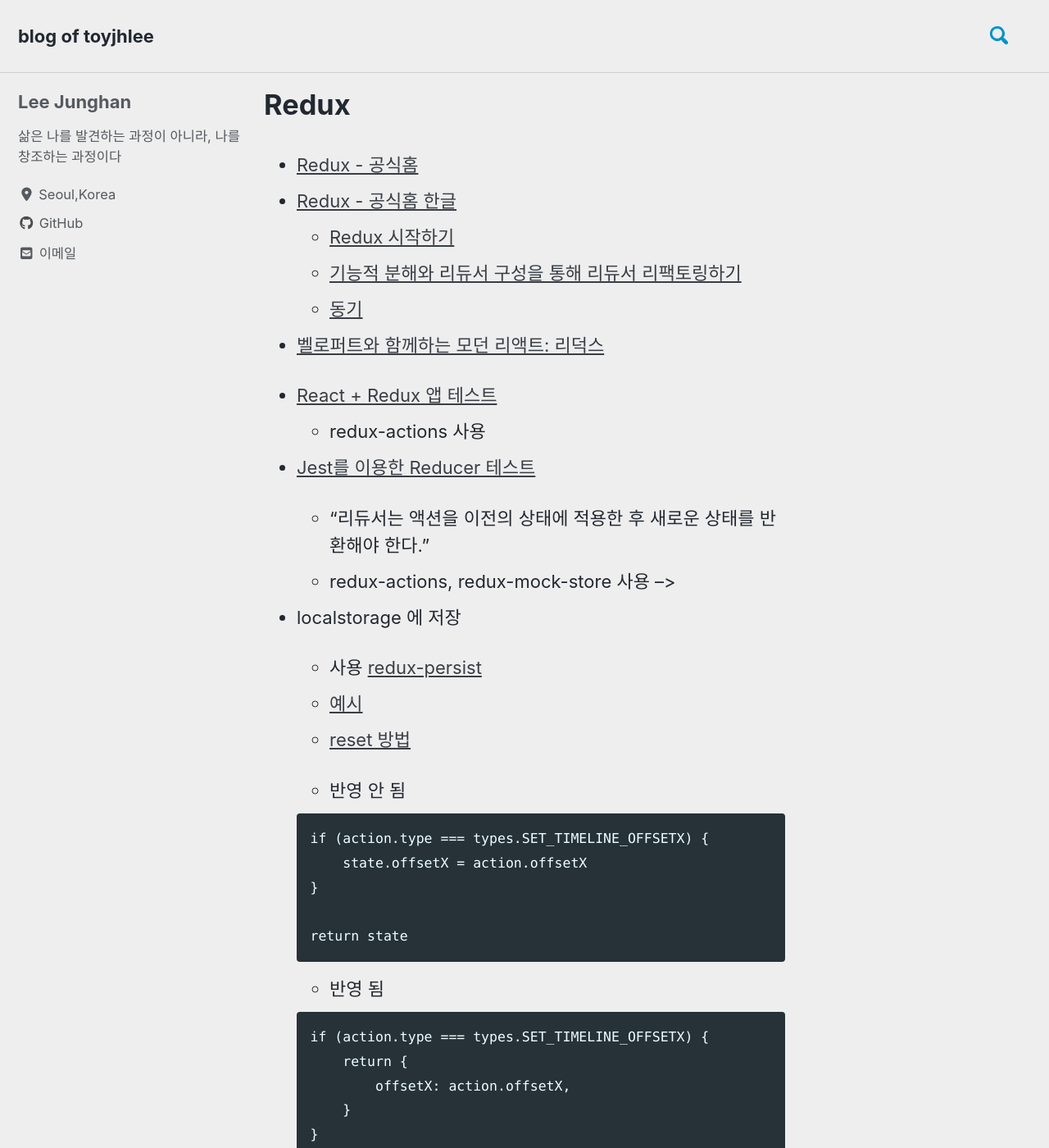
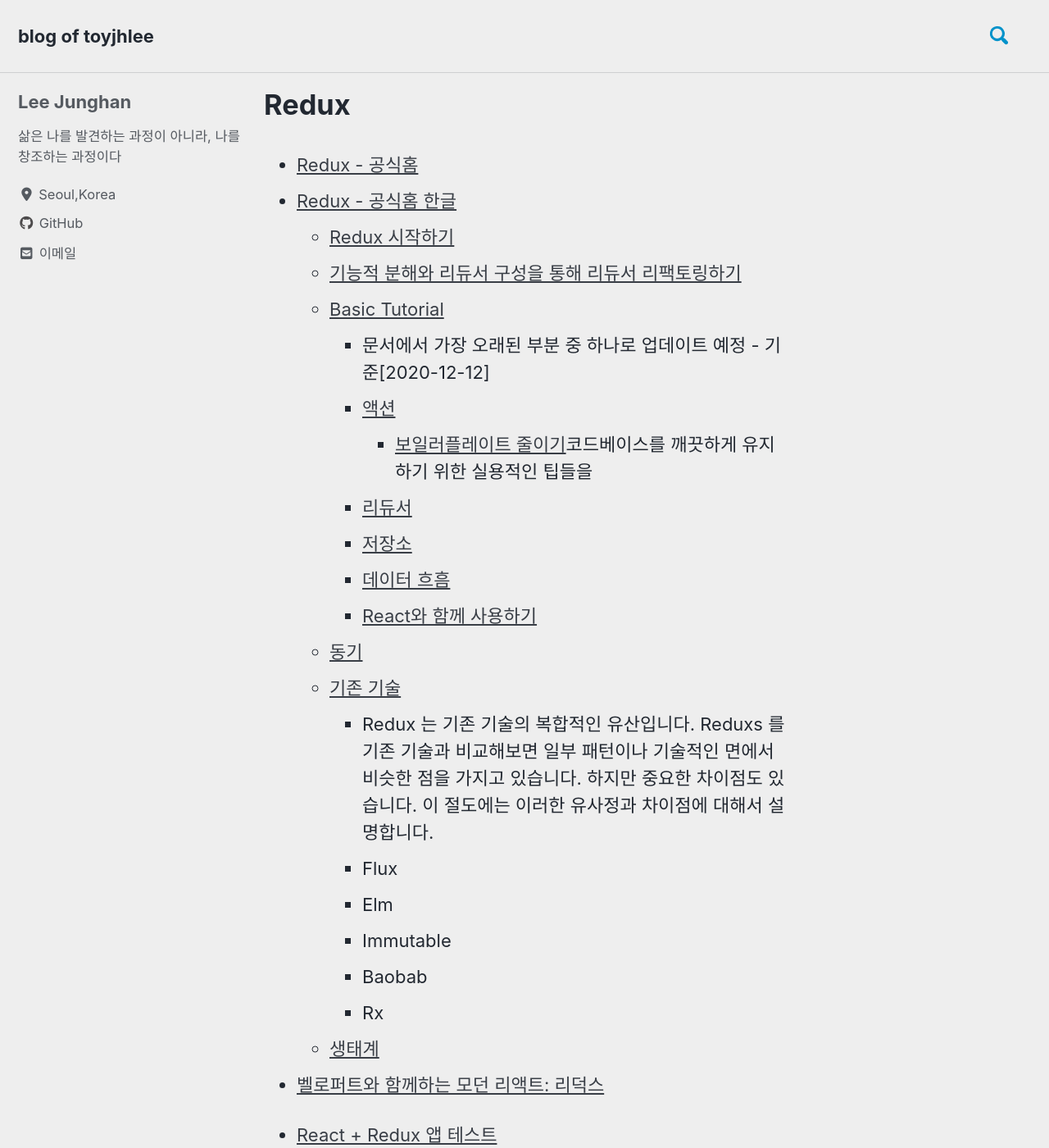
Before and after one commit to toyjhlee/toyjhlee.github.com, a Jekyll site: the page built from _posts/2020-08-28-redux.md, in a window 1280 px wide and 1400 px high. Shown: the whole window at 82% size. Built offline with Jekyll 4.4.1, drawn with Linux system fonts in a browser that asks for light colours; cached includes are drawn as plain includes; nearby versions of some CDN libraries.

```diff
--- a/_posts/2020-08-28-redux.md
+++ b/_posts/2020-08-28-redux.md
@@ -2,7 +2,23 @@
 -   [Redux - 공식홈 한글](https://ko.redux.js.org/)
     -   [Redux 시작하기](https://ko.redux.js.org/introduction/getting-started/)
     -   [기능적 분해와 리듀서 구성을 통해 리듀서 리팩토링하기](https://ko.redux.js.org/recipes/structuring-reducers/refactoring-reducer-example/)
+    -   [Basic Tutorial](https://ko.redux.js.org/basics/basic-tutorial)
+        -   문서에서 가장 오래된 부분 중 하나로 업데이트 예정 - 기준[2020-12-12]
+        -   [액션](https://ko.redux.js.org/basics/actions)
+            -   [보일러플레이트 줄이기](https://ko.redux.js.org/recipes/reducing-boilerplate/)코드베이스를 깨끗하게 유지하기 위한 실용적인 팁들을
+        -   [리듀서](https://ko.redux.js.org/basics/reducers)
+        -   [저장소](https://ko.redux.js.org/basics/store)
+        -   [데이터 흐흠](https://ko.redux.js.org/basics/data-flow)
+        -   [React와 함께 사용하기](https://ko.redux.js.org/basics/usage-with-react)
     -   [동기](https://ko.redux.js.org/understanding/thinking-in-redux/motivation)
+    -   [기존 기술](https://ko.redux.js.org/understanding/history-and-design/prior-art)
+        -   Redux 는 기존 기술의 복합적인 유산입니다. Reduxs 를 기존 기술과 비교해보면 일부 패턴이나 기술적인 면에서 비슷한 점을 가지고 있습니다. 하지만 중요한 차이점도 있습니다. 이 절도에는 이러한 유사정과 차이점에 대해서 설명합니다.
+        -   Flux
+        -   Elm
+        -   Immutable
+        -   Baobab
+        -   Rx
+    -   [생태계](https://ko.redux.js.org/introduction/ecosystem)
 -   [벨로퍼트와 함께하는 모던 리액트: 리덕스](https://react.vlpt.us/redux)
 
 -   [React + Redux 앱 테스트](https://velopert.com/3591)
```
Also changed, not shown: _drafts/2020-11-16-my-history.md (+1 -1 lines), _posts/2020-07-23-es6-features.md (+3 -3 lines), _posts/2020-09-03-front-test.md (+3 -1 lines).
